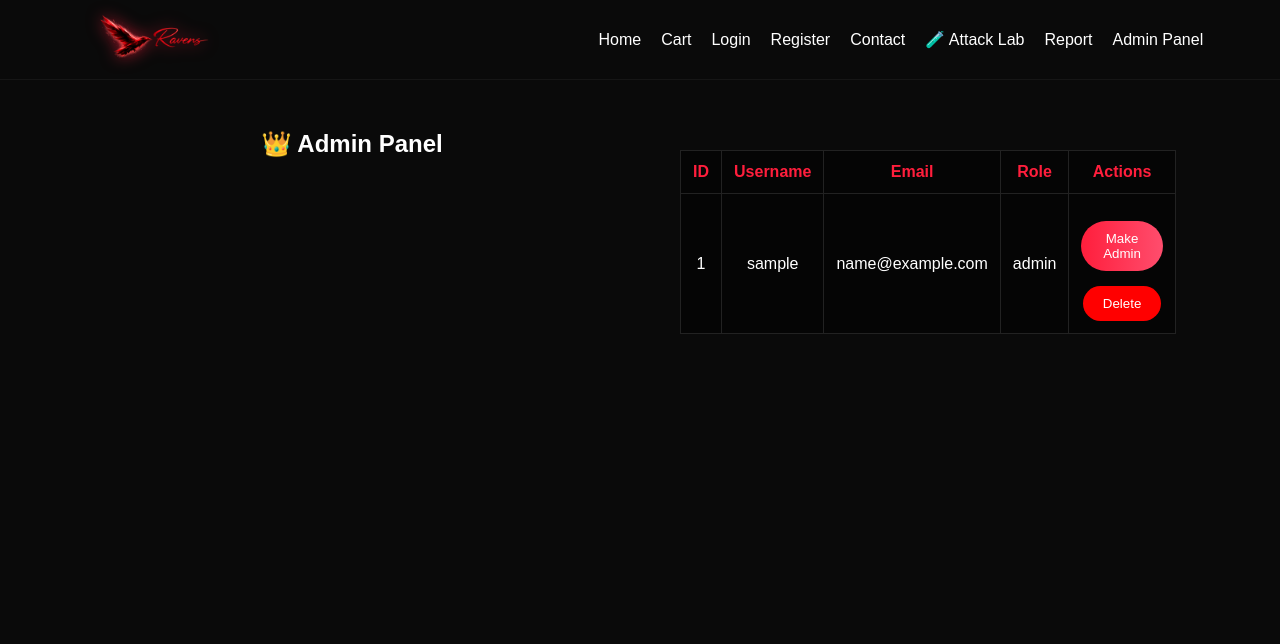
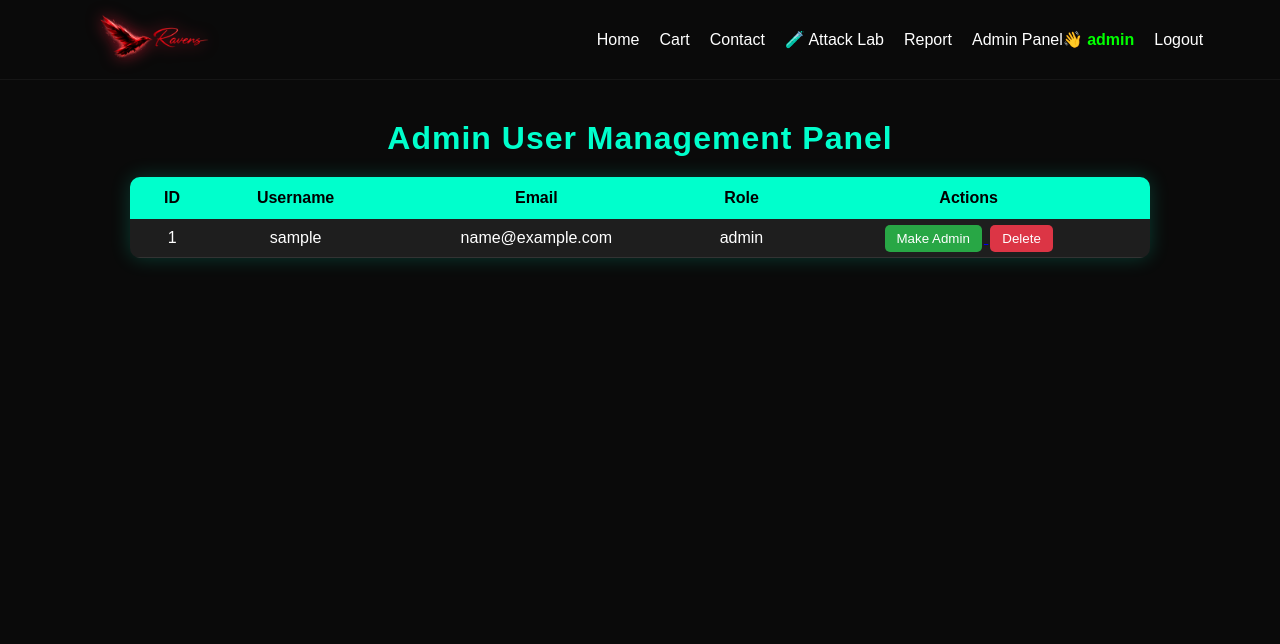
Before and after one commit to Eswarsaisubhu/AI-WAF-Ecommerce, a Flask app: page /admin in a window 1280 px wide. Shown: the top 644 px of the page. Run offline with Flask 3, Linux system fonts and the light colour scheme; a user stored in the database is signed in; tables that the repository leaves empty or names only in its code hold one stand-in row (values such as "Sample post").

Commit message:
Update login logic, admin table serial, add WAF toggle route

```diff
--- a/app.py
+++ b/app.py
@@ -6,6 +6,12 @@ from time import time
 
 app = Flask(__name__)
 app.secret_key = "secret123"
+@app.context_processor
+def inject_user():
+    return dict(
+        user=session.get('user'),
+        role=session.get('role')
+    )
 
 # ==============================
 # GLOBAL MODES
@@ -22,9 +28,10 @@ def is_rate_limited(ip):
     now = time()
     requests = requests_log.get(ip, [])
 
+    # keep only last 10 seconds
     requests = [r for r in requests if now - r < 10]
 
-    if len(requests) > 5:
+    if len(requests) >= 5:   # FIXED (>= instead of >)
         return True
 
     requests.append(now)
@@ -105,7 +112,26 @@ def home():
     return render_template("index.html", products=products, waf=waf_enabled, secure=secure_mode)
 
 # ==============================
-# REGISTER (WITH ROLE)
+# TOGGLE WAF 🔥
+# ==============================
+@app.route('/toggle_waf')
+def toggle_waf():
+    global waf_enabled
+    waf_enabled = not waf_enabled
+    return redirect(request.referrer or url_for('home'))
+
+
+# ==============================
+# TOGGLE MODE 🔥
+# ==============================
+@app.route('/toggle_mode')
+def toggle_mode():
+    global secure_mode
+    secure_mode = not secure_mode
+    return redirect(request.referrer or url_for('home'))
+
+# ==============================
+# REGISTER
 # ==============================
 @app.route('/register', methods=['GET','POST'])
 def register():
@@ -130,7 +156,7 @@ def register():
     return render_template("register.html", waf=waf_enabled, secure=secure_mode)
 
 # ==============================
-# LOGIN (WITH ROLE + REDIRECT)
+# LOGIN
 # ==============================
 @app.route('/login', methods=['GET','POST'])
 def login():
@@ -153,6 +179,7 @@ def login():
         ml_attack = ml_detect(input_text)
         attack_type = get_attack_type(input_text)
 
+        # BLOCK ATTACK
         if waf_enabled and (rule_attack or ml_attack):
             cursor.execute(
                 "INSERT INTO attacks (input, type, status, ip) VALUES (%s, %s, %s, %s)",
@@ -162,21 +189,18 @@ def login():
             conn.close()
             return "🚫 Attack Blocked!"
 
-        if secure_mode:
-            cursor.execute("SELECT * FROM users WHERE username=%s", (username,))
-            user = cursor.fetchone()
-            login_status = user and check_password_hash(user[3], password)
-        else:
-            query = f"SELECT * FROM users WHERE username='{username}' AND password='{password}'"
-            cursor.execute(query)
-            user = cursor.fetchone()
-            login_status = True if user else False
+        cursor.execute("SELECT * FROM users WHERE username=%s", (username,))
+        user = cursor.fetchone()
 
-        # 🔥 GET ROLE
+        login_status = False
         role = "user"
+
         if user:
             role = user[4]
+            if check_password_hash(user[3], password):
+                login_status = True
 
+        # LOG ATTACKS
         if rule_attack or ml_attack:
             status = "Blocked" if waf_enabled else "Allowed"
             cursor.execute(
@@ -188,27 +212,17 @@ def login():
         conn.close()
 
         if login_status:
-            session['user'] = username
+            session['user'] = user[1]
             session['role'] = role
 
-            if role == "admin":
+            if role == 'admin':
                 return redirect('/dashboard')
             else:
-                return redirect('/user_dashboard')
+                return redirect('/')
         else:
             return "Invalid Credentials!"
 
     return render_template("login.html", waf=waf_enabled, secure=secure_mode)
-
-# ==============================
-# USER DASHBOARD
-# ==============================
-@app.route('/user_dashboard')
-def user_dashboard():
-    if 'user' not in session:
-        return redirect('/login')
-
-    return f"👋 Welcome {session['user']} (User Panel)"
 
 # ==============================
 # ADMIN PANEL
@@ -260,15 +274,7 @@ def delete_user(user_id):
     return redirect('/admin')
 
 # ==============================
-# LOGOUT
-# ==============================
-@app.route('/logout')
-def logout():
-    session.clear()
-    return redirect('/')
-
-# ==============================
-# DASHBOARD (ADMIN ONLY)
+# DASHBOARD
 # ==============================
 @app.route('/dashboard')
 def dashboard():
@@ -276,7 +282,7 @@ def dashboard():
         return redirect('/login')
 
     if session.get('role') != 'admin':
-        return "🚫 Access Denied (Admin Only)"
+        return "🚫 Access Denied"
 
     conn = get_db_connection()
     cursor = conn.cursor()
@@ -300,6 +306,14 @@ def dashboard():
                            secure=secure_mode)
 
 # ==============================
+# LOGOUT
+# ==============================
+@app.route('/logout')
+def logout():
+    session.clear()
+    return redirect('/')
+
+# ==============================
 # RUN
 # ==============================
 if __name__ == "__main__":
--- a/templates/admin.html
+++ b/templates/admin.html
@@ -2,14 +2,30 @@
 
 {% block content %}
 
-<section class="products">
+<section style="padding:40px; text-align:center;">
 
-<h1 style="text-align:center;">👑 Admin Panel</h1>
+<h1 style="
+    font-size:32px;
+    margin-bottom:20px;
+    color:#00ffcc;
+    letter-spacing:1px;
+">
+Admin User Management Panel
+</h1>
 
-<table class="attack-table">
+<table style="
+    margin: auto;
+    width:85%;
+    border-collapse: collapse;
+    background: #1e1e1e;
+    color: white;
+    border-radius:10px;
+    overflow:hidden;
+    box-shadow: 0 0 20px rgba(0,255,200,0.2);
+">
 
-<tr>
-<th>ID</th>
+<tr style="background:#00ffcc; color:black;">
+<th style="padding:12px;">ID</th>
 <th>Username</th>
 <th>Email</th>
 <th>Role</th>
@@ -17,22 +33,40 @@
 </tr>
 
 {% for user in users %}
-<tr>
-<td>{{user[0]}}</td>
+<tr style="border-bottom:1px solid #333;">
+<td style="padding:10px;">{{loop.index}}</td>
 <td>{{user[1]}}</td>
 <td>{{user[2]}}</td>
 <td>{{user[3]}}</td>
 
 <td>
+    <a href="/make_admin/{{user[0]}}">
+        <button style="
+            background:#28a745;
+            color:white;
+            border:none;
+            padding:6px 12px;
+            margin:2px;
+            border-radius:5px;
+            cursor:pointer;
+        ">
+        Make Admin
+        </button>
+    </a>
 
-<a href="/make_admin/{{user[0]}}">
-<button>Make Admin</button>
-</a>
-
-<a href="/delete_user/{{user[0]}}">
-<button style="background:red;">Delete</button>
-</a>
-
+    <a href="/delete_user/{{user[0]}}">
+        <button style="
+            background:#dc3545;
+            color:white;
+            border:none;
+            padding:6px 12px;
+            margin:2px;
+            border-radius:5px;
+            cursor:pointer;
+        ">
+        Delete
+        </button>
+    </a>
 </td>
 
 </tr>
--- a/templates/base.html
+++ b/templates/base.html
@@ -26,14 +26,22 @@
 </div>
 
 <div class="nav-links">
+
 <a href="/">Home</a>
 <a href="/cart">Cart</a>
-<a href="/login">Login</a>
-<a href="/register">Register</a>
 <a href="/contact">Contact</a>
 <a href="/attack_lab">🧪 Attack Lab</a>
 <a href="/report">Report</a>
 <a href="/admin">Admin Panel</a>
+
+{% if user %}
+    <span style="color:#0f0; font-weight:bold;">👋 {{ user }}</span>
+    <a href="/logout">Logout</a>
+{% else %}
+    <a href="/login">Login</a>
+    <a href="/register">Register</a>
+{% endif %}
+
 </div>
 
 </nav>
@@ -68,11 +76,13 @@
 
 </div>
 
-<!-- GLOBAL SCRIPT -->
+<!-- ====================== -->
+<!-- FIXED SCRIPT -->
+<!-- ====================== -->
 <script>
 
 // ======================
-// LOADER (SMOOTH)
+// LOADER
 // ======================
 window.addEventListener("load", () => {
     setTimeout(() => {
@@ -84,29 +94,36 @@ window.addEventListener("load", () => {
 });
 
 // ======================
-// POPUP LOGIC (FIXED)
+// POPUP FIX (MAIN FIX 🔥)
 // ======================
+document.addEventListener("DOMContentLoaded", function(){
+
     const popup = document.getElementById("popup");
+
+    window.togglePopup = function(){
+        if(popup.style.display === "block"){
+            popup.style.display = "none";
+        } else {
+            popup.style.display = "block";
+        }
+    };
+
     let timeout;
 
-function togglePopup(){
-    popup.style.display = popup.style.display === "block" ? "none" : "block";
-}
-
-// CLOSE WITH DELAY
     popup.addEventListener("mouseleave", () => {
         timeout = setTimeout(() => {
             popup.style.display = "none";
         }, 500);
     });
 
-// CANCEL CLOSE
     popup.addEventListener("mouseenter", () => {
         clearTimeout(timeout);
     });
 
+});
+
 // ======================
-// GLOBAL ALERT SYSTEM
+// GLOBAL ALERT
 // ======================
 function showAlert(msg){
 
@@ -129,13 +146,11 @@ function showAlert(msg){
 
     document.body.appendChild(alertBox);
 
-    // animate in
     setTimeout(() => {
         alertBox.style.opacity = "1";
         alertBox.style.transform = "translateY(0)";
     }, 100);
 
-    // remove
     setTimeout(() => {
         alertBox.style.opacity = "0";
         setTimeout(() => alertBox.remove(), 300);
```
Also changed, not shown: templates/dashboard.html (+32 -19 lines). Lines whose indentation alone changed are shown as unchanged.
